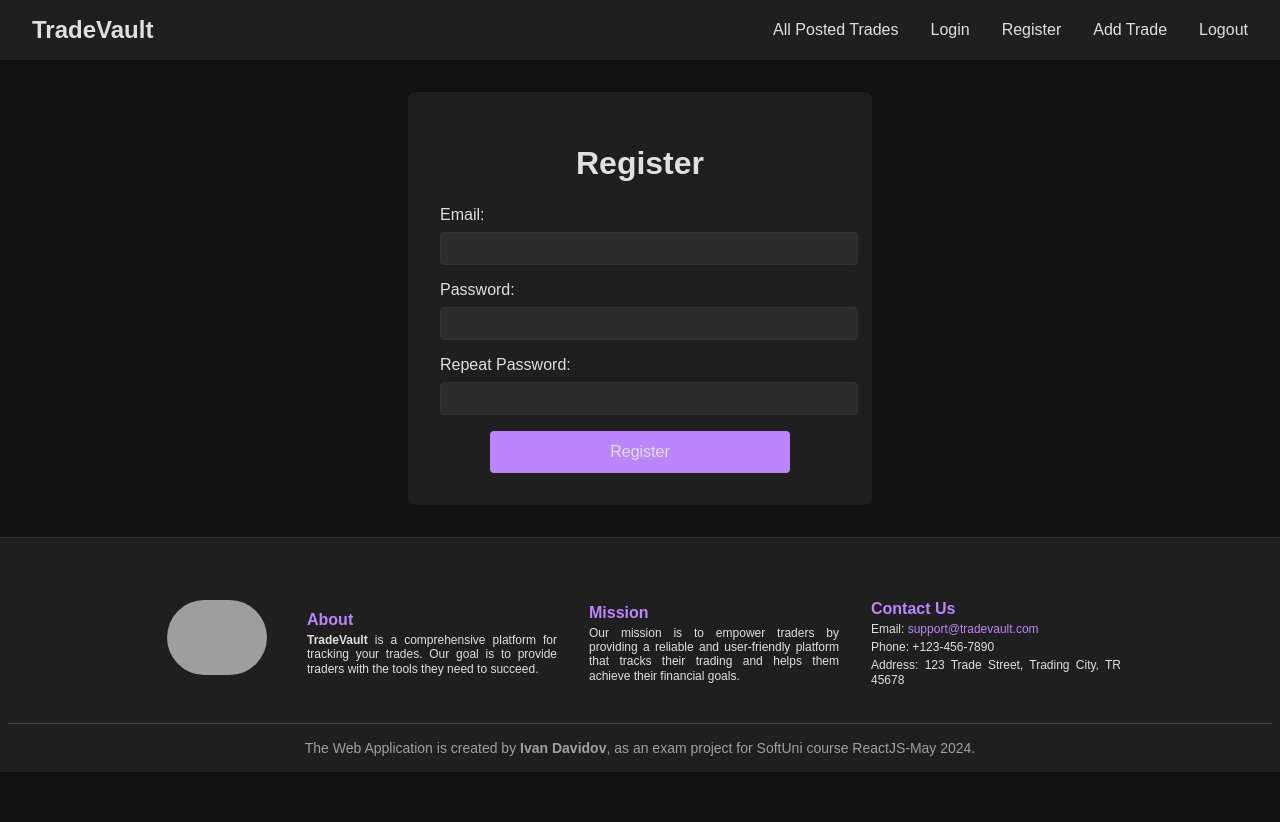
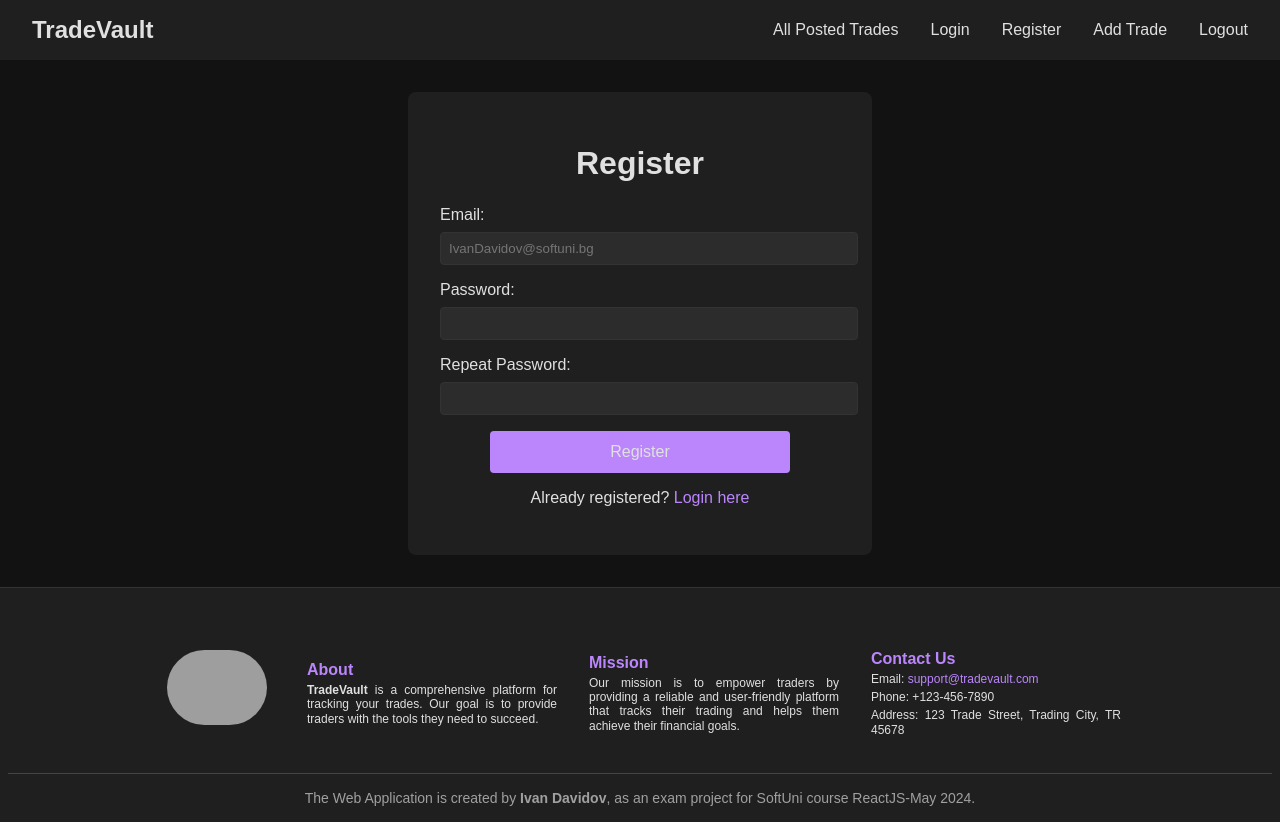
Before and after one commit to idavidov13/React-May-2024-Regular-Exam, a React (Vite) app in the folder client/: page /register in a window 1280 px wide. Before the commit the page ends 800 px from the top, so only its background shows below. Built offline with nearby package versions, Linux system fonts and the light colour scheme; grey boxes are pictures that could not be loaded.

Commit message:
add register

```diff
--- a/client/src/api/auth-api.js
+++ b/client/src/api/auth-api.js
@@ -10,3 +10,12 @@ export const login = async (email, password) => {
 
   return authData;
 };
+
+export const register = async (email, password) => {
+  const authData = await request.post(`${BASE_URL}/register`, {
+    email,
+    password,
+  });
+
+  return authData;
+};
--- a/client/src/api/requester.js
+++ b/client/src/api/requester.js
@@ -18,6 +18,10 @@ async function requester(method, url, data) {
 
     const result = await response.json();
 
+    if (!response.ok) {
+      throw result.message;
+    }
+
     return result;
   } catch (error) {
     console.error("Error during fetch: ", error);
--- a/client/src/components/register/Register.jsx
+++ b/client/src/components/register/Register.jsx
@@ -1,34 +1,47 @@
 import React, { useState } from "react";
+import { Link } from "react-router-dom";
+import { useRegister } from "../../hooks/useAuth";
+import { useNavigate } from "react-router-dom";
+import { useForm } from "../../hooks/useForm";
 
 export default function Register() {
-  const [email, setEmail] = useState("");
-  const [password, setPassword] = useState("");
-  const [repeatPassword, setRepeatPassword] = useState("");
   const [error, setError] = useState("");
 
-  const handleSubmit = (e) => {
-    e.preventDefault();
-    if (password !== repeatPassword) {
-      setError("Passwords do not match");
-      return;
+  const register = useRegister();
+
+  const navigate = useNavigate();
+
+  const { values, changeHandler, submitHandler } = useForm(
+    { email: "", password: "", rePassword: "" },
+    async ({ email, password, rePassword }) => {
+      if (password != rePassword) {
+        values.password = "";
+        values.rePassword = "";
+        return setError("Passwords do not match.");
+      }
+      try {
+        await register(email, password);
+        navigate("/");
+      } catch (error) {
+        setError(error);
+      }
     }
-    setError("");
-    // Handle the form submission, e.g., send data to API
-    console.log({ email, password });
-  };
+  );
 
   return (
     <div className="registration-container">
       <h1>Register</h1>
       {error && <p className="error-message">{error}</p>}
-      <form onSubmit={handleSubmit} className="registration-form">
+      <form onSubmit={submitHandler} className="registration-form">
         <div className="form-group">
           <label htmlFor="email">Email:</label>
           <input
             type="email"
             id="email"
-            value={email}
-            onChange={(e) => setEmail(e.target.value)}
+            name="email"
+            value={values.email}
+            onChange={changeHandler}
+            placeholder="IvanDavidov@softuni.bg"
             required
           />
         </div>
@@ -37,8 +50,9 @@ export default function Register() {
           <input
             type="password"
             id="password"
-            value={password}
-            onChange={(e) => setPassword(e.target.value)}
+            name="password"
+            value={values.password}
+            onChange={changeHandler}
             required
           />
         </div>
@@ -46,9 +60,10 @@ export default function Register() {
           <label htmlFor="repeatPassword">Repeat Password:</label>
           <input
             type="password"
-            id="repeatPassword"
-            value={repeatPassword}
-            onChange={(e) => setRepeatPassword(e.target.value)}
+            id="rePassword"
+            name="rePassword"
+            value={values.rePassword}
+            onChange={changeHandler}
             required
           />
         </div>
@@ -56,6 +71,9 @@ export default function Register() {
           Register
         </button>
       </form>
+      <p className="login-link">
+        Already registered? <Link to="/login">Login here</Link>
+      </p>
     </div>
   );
 }
--- a/client/src/hooks/useAuth.js
+++ b/client/src/hooks/useAuth.js
@@ -1,5 +1,5 @@
 import { useContext } from "react";
-import { login } from "../api/auth-api";
+import { login, register } from "../api/auth-api";
 import { AuthContext } from "../context/authContext";
 
 export const useLogin = () => {
@@ -9,6 +9,21 @@ export const useLogin = () => {
     const result = await login(email, password);
 
     changeAuthState(result);
+
+    return result;
   };
   return loginHandler;
 };
+
+export const useRegister = () => {
+  const { changeAuthState } = useContext(AuthContext);
+
+  const registerHandler = async (email, password) => {
+    const result = await register(email, password);
+
+    changeAuthState(result);
+
+    return result;
+  };
+  return registerHandler;
+};
--- a/client/src/styles/registration.css
+++ b/client/src/styles/registration.css
@@ -62,3 +62,17 @@
 .submit-button:hover {
   background-color: #3700b3;
 }
+
+.login-link {
+  text-align: center;
+  margin-top: 1rem;
+}
+
+.login-link a {
+  color: #bb86fc;
+  text-decoration: none;
+}
+
+.login-link a:hover {
+  text-decoration: underline;
+}
```
